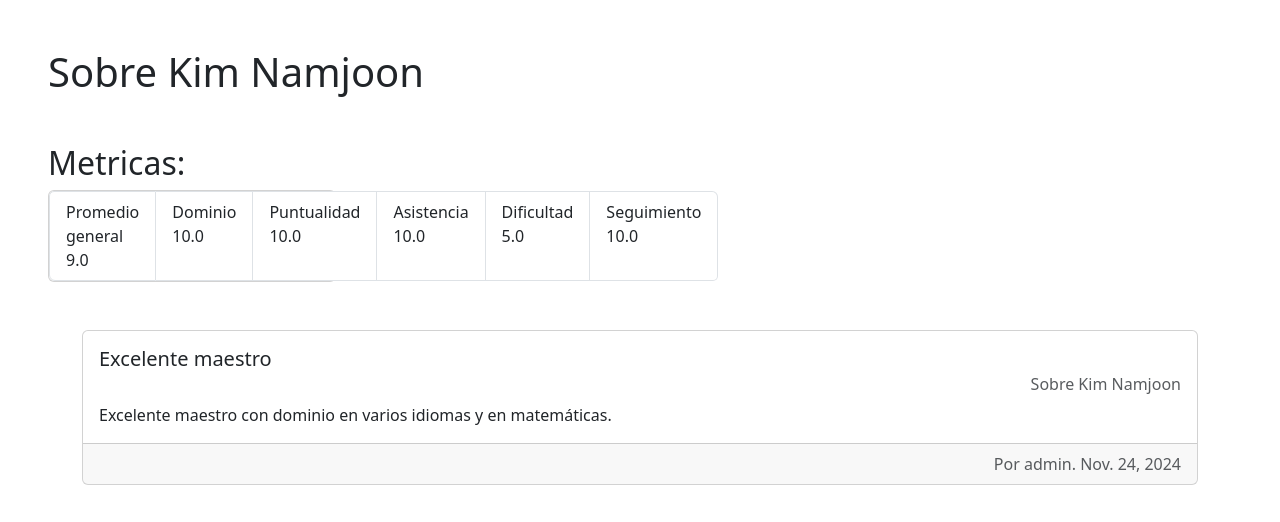
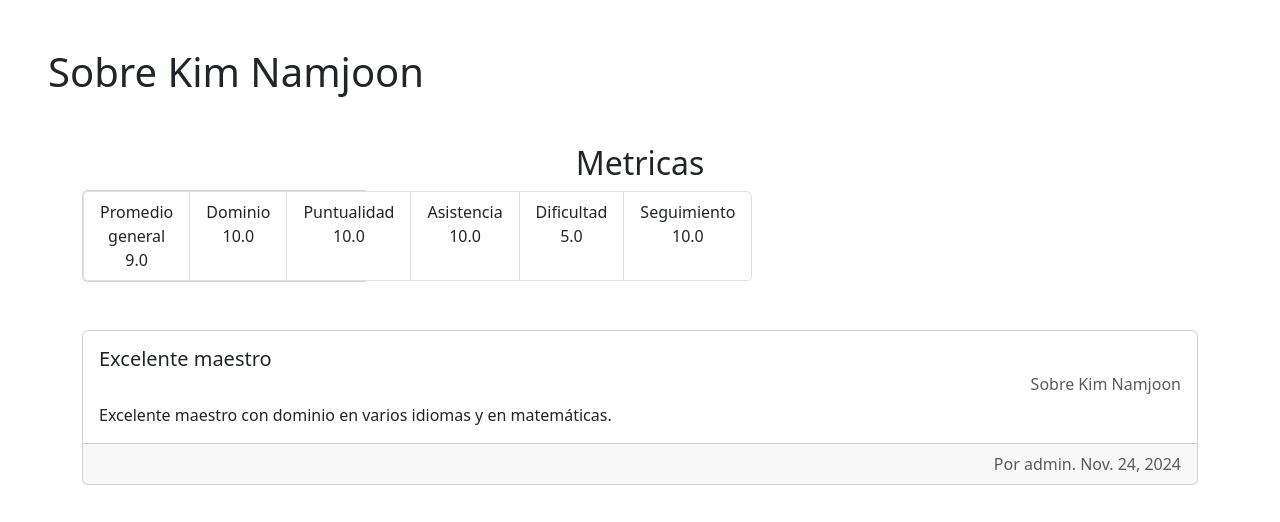
Before and after one commit to oayala775/wikiprofes, a Django app: page /profesor/1 in a window 1280 px wide. Shown: the part 56-578 px from the top of the page. Run offline with Django 5.2, Linux system fonts and the light colour scheme; data comes from the database, SQL or seed files in the repository.

Commit message:
corr: center div

```diff
--- a/templates/publicacion/profesor.html
+++ b/templates/publicacion/profesor.html
@@ -4,9 +4,9 @@
 {% endblock titulo %}
 {% block content %}
     <h1 class="m-5">Sobre {{publicacion_list.0.profesor}}</h1>
-    <div class="m-5 profesor-metricas">
-        <h2>Metricas:</h2>
-        <div class="promedios">
+    <div class="m-5 text-center profesor-metricas">
+        <h2>Metricas</h2>
+        <div class="container promedios">
             <div class="card" style="width: 18rem;">
                 <ul class="list-group list-group-horizontal">
                     <li class="list-group-item"> Promedio general {{promedio_general}} </li>
```
